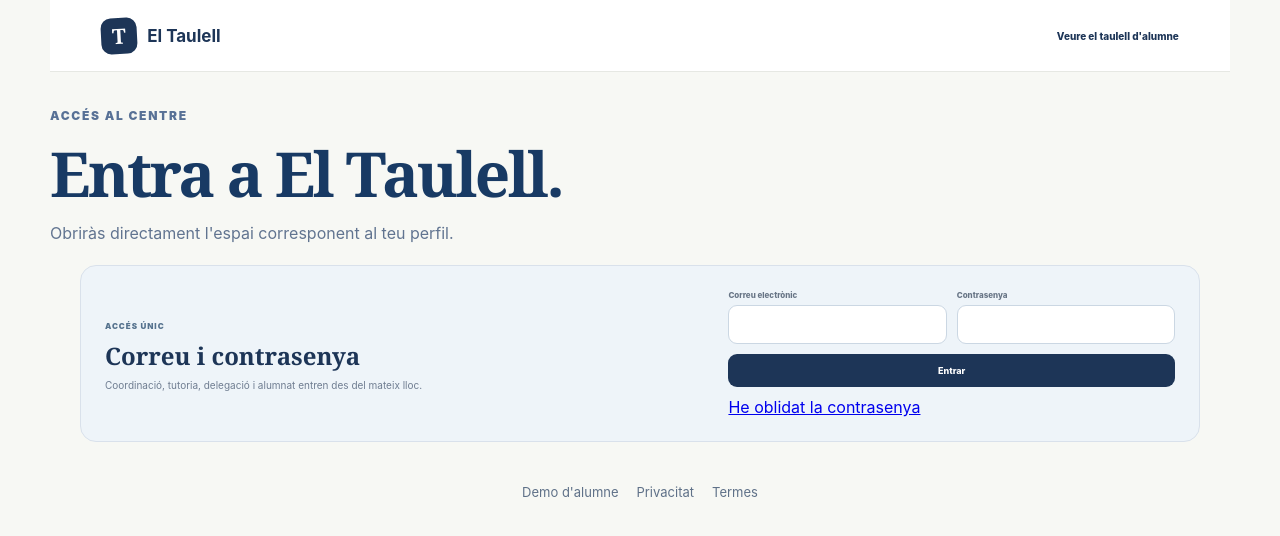
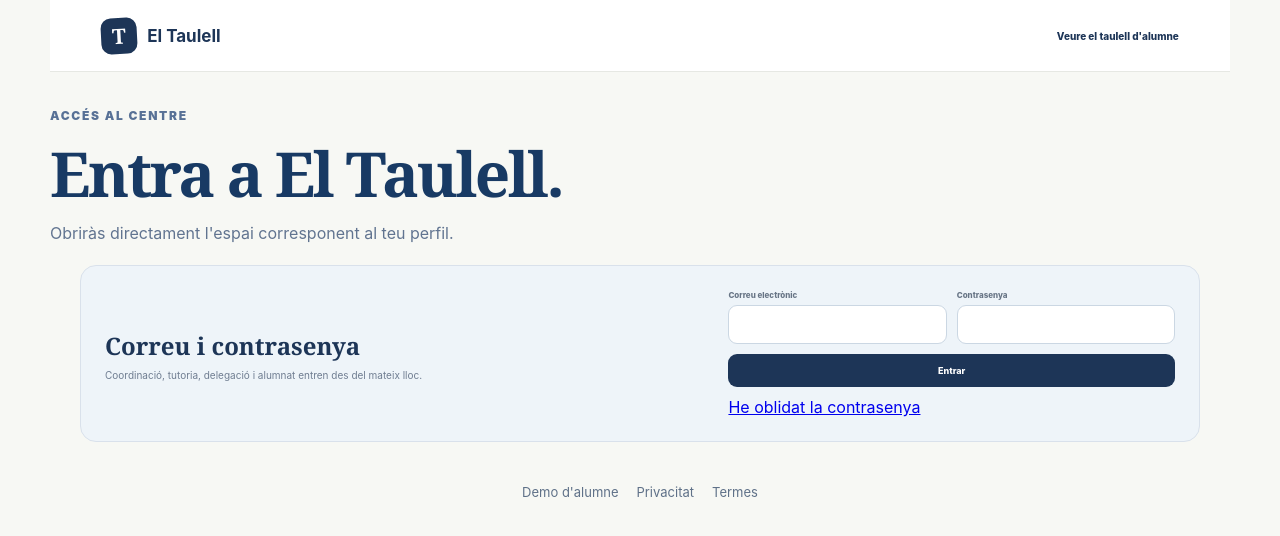
Before and after one commit to MYfabio/eltaulell, a Next.js app: page /acces in a window 1280 px wide. Shown: the top 536 px of the page. Built offline with nearby package versions, Linux system fonts and the light colour scheme; no server answers; what module would draw is missing.

Commit message:
Retira l'etiqueta Accés únic (#19)
Simplifica visualment la targeta d'entrada.

```diff
--- a/app/acces/page.tsx
+++ b/app/acces/page.tsx
@@ -71,7 +71,6 @@ export default async function AccessPage({ searchParams }: { searchParams: Promi
       {!adminMode && (
         <section className="account-access-card account-access-card-simple">
           <div>
-            <span>ACCÉS ÚNIC</span>
             <h2>Correu i contrasenya</h2>
             <p>Coordinació, tutoria, delegació i alumnat entren des del mateix lloc.</p>
           </div>
```
